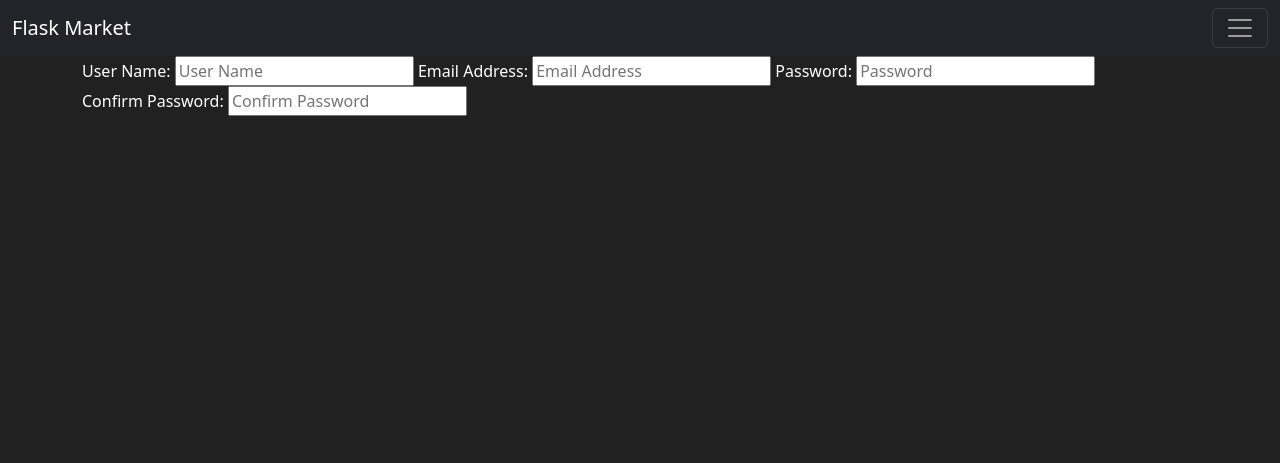
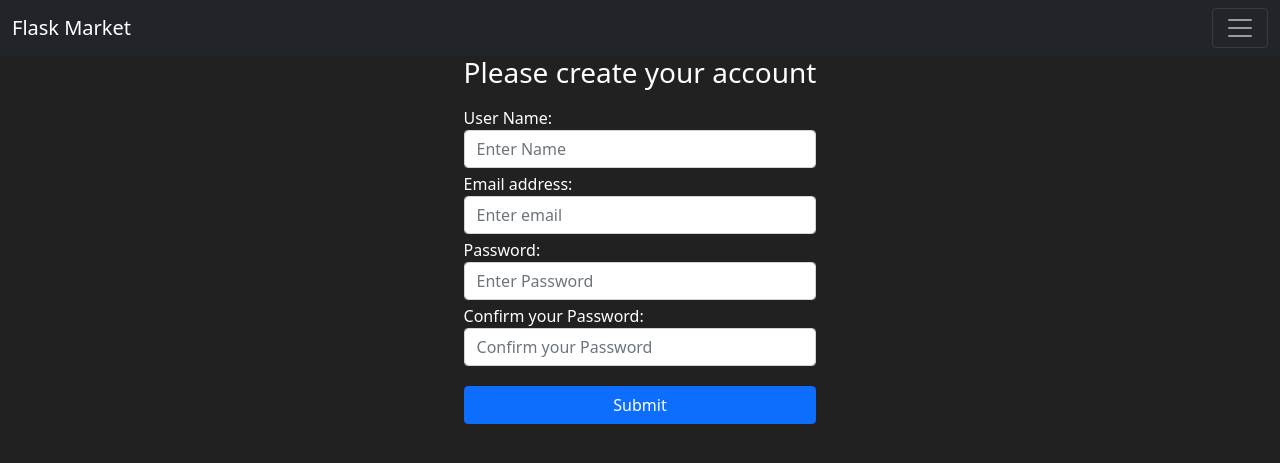
Before and after one commit to CandidoJr209/flask-market, a Flask app: page /register in a window 1280 px wide. Shown: the top 463 px of the page. Run offline with Flask 2, Linux system fonts and the light colour scheme.

Commit message:
form edited

```diff
--- a/market/templates/register.html
+++ b/market/templates/register.html
@@ -5,20 +5,27 @@ Register Page
 {% endblock %}
 
 {% block content %}
-<div class="container">
-    <form class="form-group" method="POST" style="color:white">
-        {{ form.username.label() }}
-        {{ form.username(class="from-control", placeholder = "User Name") }}
+<div class="container d-flex justify-content-center">
+    <form method="post" class="form-register" style="color:white" >
 
-        {{ form.email_address.label() }}
-        {{ form.email_address(class="from-control", placeholder = "Email Address") }}
-
-        {{ form.password1.label() }}
-        {{ form.password1(class="from-control", placeholder = "Password") }}
-
-        {{ form.password2.label() }}
-        {{ form.password2(class="from-control", placeholder = "Confirm Password") }}
+        <h1 class="h3 mb-3 font-weight-normal">Please create your account</h1>
+        <div class="form-group mb-1">
+            <label for="username">User Name:</label>
+            <input type="email" class="form-control"  placeholder="Enter Name">
+        </div>
+        <div class="form-group mb-1">
+            <label for="exampleInputEmail1">Email address:</label>
+            <input type="email" class="form-control"  placeholder="Enter email">
+        </div>
+        <div class="form-group mb-1">
+            <label for="password1">Password:</label>
+            <input type="password" class="form-control"  placeholder="Enter Password">
+        </div>
+        <div class="form-group mb-1">
+            <label for="password2">Confirm your Password:</label>
+            <input type="password" class="form-control"  placeholder="Confirm your Password">
+        </div>
+        <button type="submit" class="btn btn-primary col-12 mt-3">Submit</button>
     </form>
 </div>
-
 {% endblock %}
```
